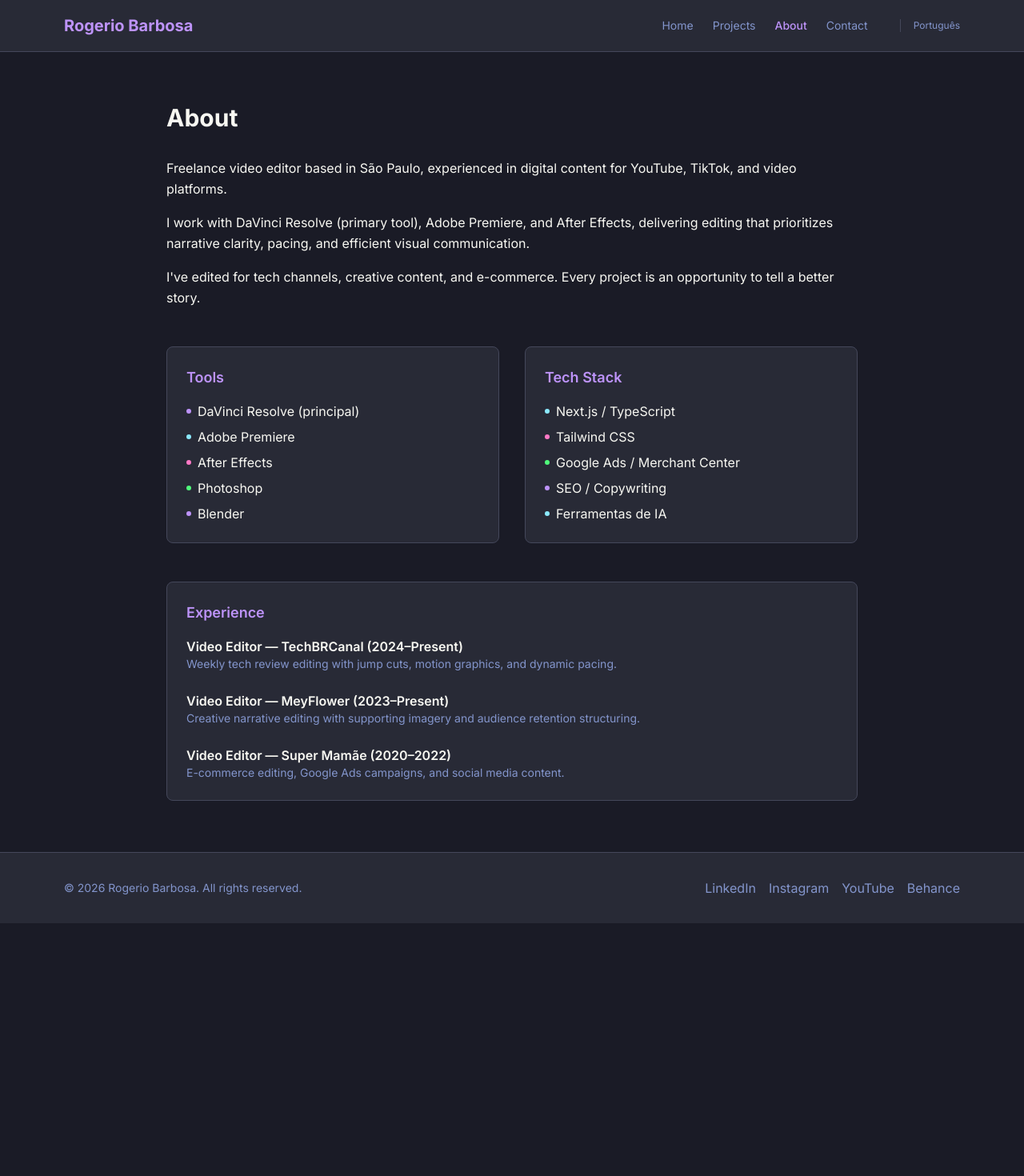
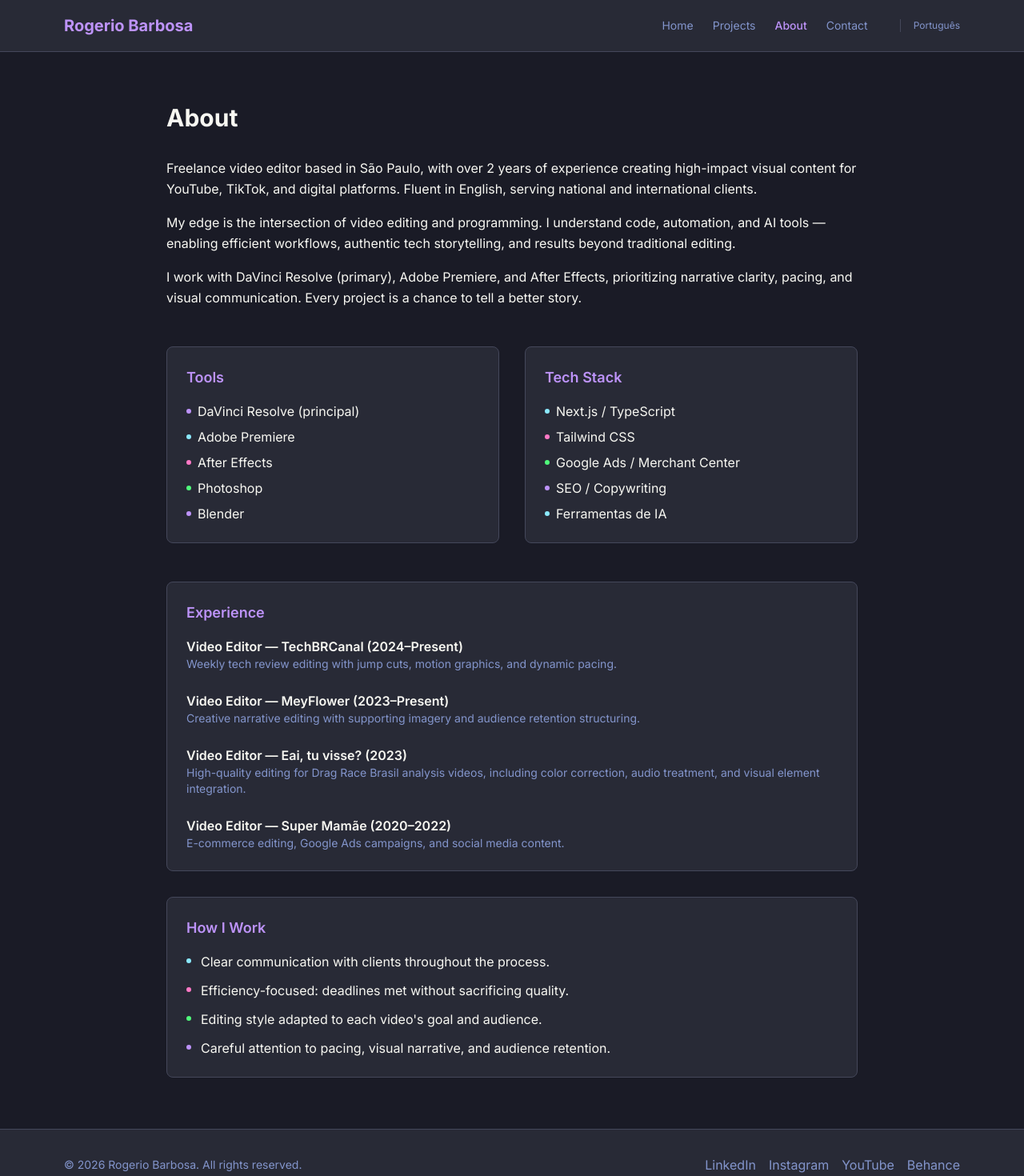
Before and after one commit to Raponi/portfolio, a Next.js app: page /en/sobre in a window 1280 px wide. Shown: the top 1470 px of the page at 80% size. Before the commit the page ends 1154 px from the top, so only its background shows below. Built offline with nearby package versions, Linux system fonts and the light colour scheme.

Commit message:
feat: enrich about page with hybrid profile, drag race project, work style section

```diff
--- a/messages/en.json
+++ b/messages/en.json
@@ -8,7 +8,7 @@
   },
   "home": {
     "title": "Rogerio Barbosa",
-    "subtitle": "Video Editor",
+    "subtitle": "Video Editor & Developer",
     "cta": "View Projects",
     "hero_desc": "I turn ideas into visual narratives. Video editing, motion graphics, and color grading for digital content.",
     "destaques": "Featured Projects"
@@ -39,9 +39,9 @@
   },
   "sobre": {
     "title": "About",
-    "bio_1": "Freelance video editor based in São Paulo, experienced in digital content for YouTube, TikTok, and video platforms.",
-    "bio_2": "I work with DaVinci Resolve (primary tool), Adobe Premiere, and After Effects, delivering editing that prioritizes narrative clarity, pacing, and efficient visual communication.",
-    "bio_3": "I've edited for tech channels, creative content, and e-commerce. Every project is an opportunity to tell a better story.",
+    "bio_1": "Freelance video editor based in São Paulo, with over 2 years of experience creating high-impact visual content for YouTube, TikTok, and digital platforms. Fluent in English, serving national and international clients.",
+    "bio_2": "My edge is the intersection of video editing and programming. I understand code, automation, and AI tools — enabling efficient workflows, authentic tech storytelling, and results beyond traditional editing.",
+    "bio_3": "I work with DaVinci Resolve (primary), Adobe Premiere, and After Effects, prioritizing narrative clarity, pacing, and visual communication. Every project is a chance to tell a better story.",
     "stack_title": "Tech Stack",
     "ferramentas": "Tools",
     "experiencia": "Experience",
@@ -49,8 +49,15 @@
     "exp_techbr_desc": "Weekly tech review editing with jump cuts, motion graphics, and dynamic pacing.",
     "exp_meyflower": "Video Editor — MeyFlower (2023–Present)",
     "exp_meyflower_desc": "Creative narrative editing with supporting imagery and audience retention structuring.",
+    "exp_dragrace": "Video Editor — Eai, tu visse? (2023)",
+    "exp_dragrace_desc": "High-quality editing for Drag Race Brasil analysis videos, including color correction, audio treatment, and visual element integration.",
     "exp_mamae": "Video Editor — Super Mamãe (2020–2022)",
-    "exp_mamae_desc": "E-commerce editing, Google Ads campaigns, and social media content."
+    "exp_mamae_desc": "E-commerce editing, Google Ads campaigns, and social media content.",
+    "como_trabalho": "How I Work",
+    "como_trabalho_1": "Clear communication with clients throughout the process.",
+    "como_trabalho_2": "Efficiency-focused: deadlines met without sacrificing quality.",
+    "como_trabalho_3": "Editing style adapted to each video's goal and audience.",
+    "como_trabalho_4": "Careful attention to pacing, visual narrative, and audience retention."
   },
   "contato": {
     "title": "Contact",
--- a/messages/pt.json
+++ b/messages/pt.json
@@ -8,7 +8,7 @@
   },
   "home": {
     "title": "Rogerio Barbosa",
-    "subtitle": "Editor de Vídeo",
+    "subtitle": "Editor de Vídeo & Developer",
     "cta": "Ver Projetos",
     "hero_desc": "Transformo ideias em narrativas visuais. Edição de vídeo, motion graphics e color grading para conteúdo digital.",
     "destaques": "Projetos em Destaque"
@@ -39,9 +39,9 @@
   },
   "sobre": {
     "title": "Sobre",
-    "bio_1": "Editor de vídeo freelancer baseado em São Paulo, com experiência em conteúdo digital para YouTube, TikTok e plataformas de vídeo.",
-    "bio_2": "Trabalho com DaVinci Resolve (ferramenta principal), Adobe Premiere e After Effects, entregando edição que prioriza clareza narrativa, ritmo e comunicação visual eficiente.",
-    "bio_3": "Já editei para canais de tecnologia, conteúdo criativo e e-commerce. Cada projeto é uma oportunidade de contar uma história melhor.",
+    "bio_1": "Editor de vídeo freelancer baseado em São Paulo, com mais de 2 anos de experiência criando conteúdo visual de alto impacto para YouTube, TikTok e plataformas digitais. Fluente em inglês, atendo clientes nacionais e internacionais.",
+    "bio_2": "Meu diferencial é a interseção entre edição de vídeo e programação. Entendo de código, automação e ferramentas de IA — o que me permite criar fluxos de trabalho eficientes, explicar tecnologia em vídeo com propriedade e entregar resultados que vão além da edição tradicional.",
+    "bio_3": "Trabalho com DaVinci Resolve (ferramenta principal), Adobe Premiere e After Effects, priorizando clareza narrativa, ritmo e comunicação visual. Cada projeto é uma oportunidade de contar uma história melhor.",
     "stack_title": "Stack Técnico",
     "ferramentas": "Ferramentas",
     "experiencia": "Experiência",
@@ -49,8 +49,15 @@
     "exp_techbr_desc": "Edição semanal de reviews de tecnologia com jump cuts, motion graphics e ritmo dinâmico.",
     "exp_meyflower": "Editor de vídeo — MeyFlower (2023–Atual)",
     "exp_meyflower_desc": "Edição narrativa criativa com imagens de apoio e estruturação para retenção de público.",
+    "exp_dragrace": "Editor de Vídeo — Eai, tu visse? (2023)",
+    "exp_dragrace_desc": "Edição de alta qualidade para análises do programa Drag Race Brasil, incluindo correção de cor, tratamento de áudio e integração de elementos visuais.",
     "exp_mamae": "Editor de vídeo — Super Mamãe (2020–2022)",
-    "exp_mamae_desc": "Edição para e-commerce, campanhas Google Ads e conteúdo para redes sociais."
+    "exp_mamae_desc": "Edição para e-commerce, campanhas Google Ads e conteúdo para redes sociais.",
+    "como_trabalho": "Como Trabalho",
+    "como_trabalho_1": "Comunicação clara com clientes durante todo o processo.",
+    "como_trabalho_2": "Foco em eficiência: prazos cumpridos sem sacrificar qualidade.",
+    "como_trabalho_3": "Adaptação do estilo de edição ao objetivo de cada vídeo.",
+    "como_trabalho_4": "Atenção cuidadosa ao ritmo, à narrativa visual e à retenção do público."
   },
   "contato": {
     "title": "Contato",
--- a/src/app/[locale]/sobre/page.tsx
+++ b/src/app/[locale]/sobre/page.tsx
@@ -94,11 +94,37 @@ export default async function SobrePage() {
             <p className="text-dracula-muted text-sm">{t("exp_meyflower_desc")}</p>
           </div>
           <div>
+            <h3 className="font-semibold text-dracula-text">{t("exp_dragrace")}</h3>
+            <p className="text-dracula-muted text-sm">{t("exp_dragrace_desc")}</p>
+          </div>
+          <div>
             <h3 className="font-semibold text-dracula-text">{t("exp_mamae")}</h3>
             <p className="text-dracula-muted text-sm">{t("exp_mamae_desc")}</p>
           </div>
         </div>
       </div>
+
+      <div className="bg-dracula-surface rounded-lg p-6 border border-dracula-border mt-8">
+        <h2 className="text-lg font-semibold text-dracula-primary mb-4">{t("como_trabalho")}</h2>
+        <ul className="space-y-3 text-dracula-text">
+          <li className="flex items-start gap-3">
+            <span className="w-1.5 h-1.5 bg-dracula-secondary rounded-full mt-2 shrink-0" />
+            {t("como_trabalho_1")}
+          </li>
+          <li className="flex items-start gap-3">
+            <span className="w-1.5 h-1.5 bg-dracula-accent rounded-full mt-2 shrink-0" />
+            {t("como_trabalho_2")}
+          </li>
+          <li className="flex items-start gap-3">
+            <span className="w-1.5 h-1.5 bg-dracula-success rounded-full mt-2 shrink-0" />
+            {t("como_trabalho_3")}
+          </li>
+          <li className="flex items-start gap-3">
+            <span className="w-1.5 h-1.5 bg-dracula-primary rounded-full mt-2 shrink-0" />
+            {t("como_trabalho_4")}
+          </li>
+        </ul>
+      </div>
     </div>
   );
 }
```
Also changed, not shown: 1 other file (tests, documents, lock files or other folders).
